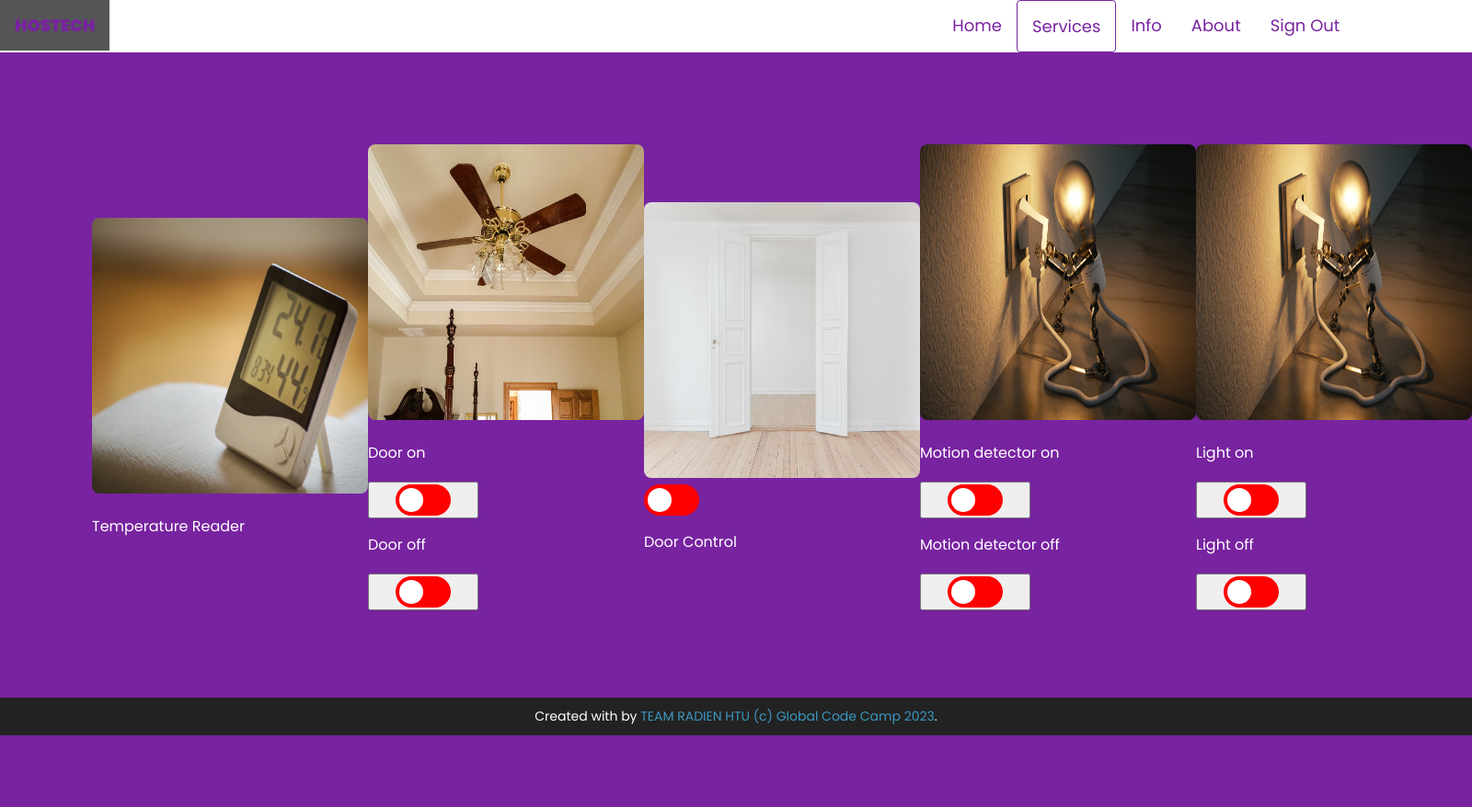
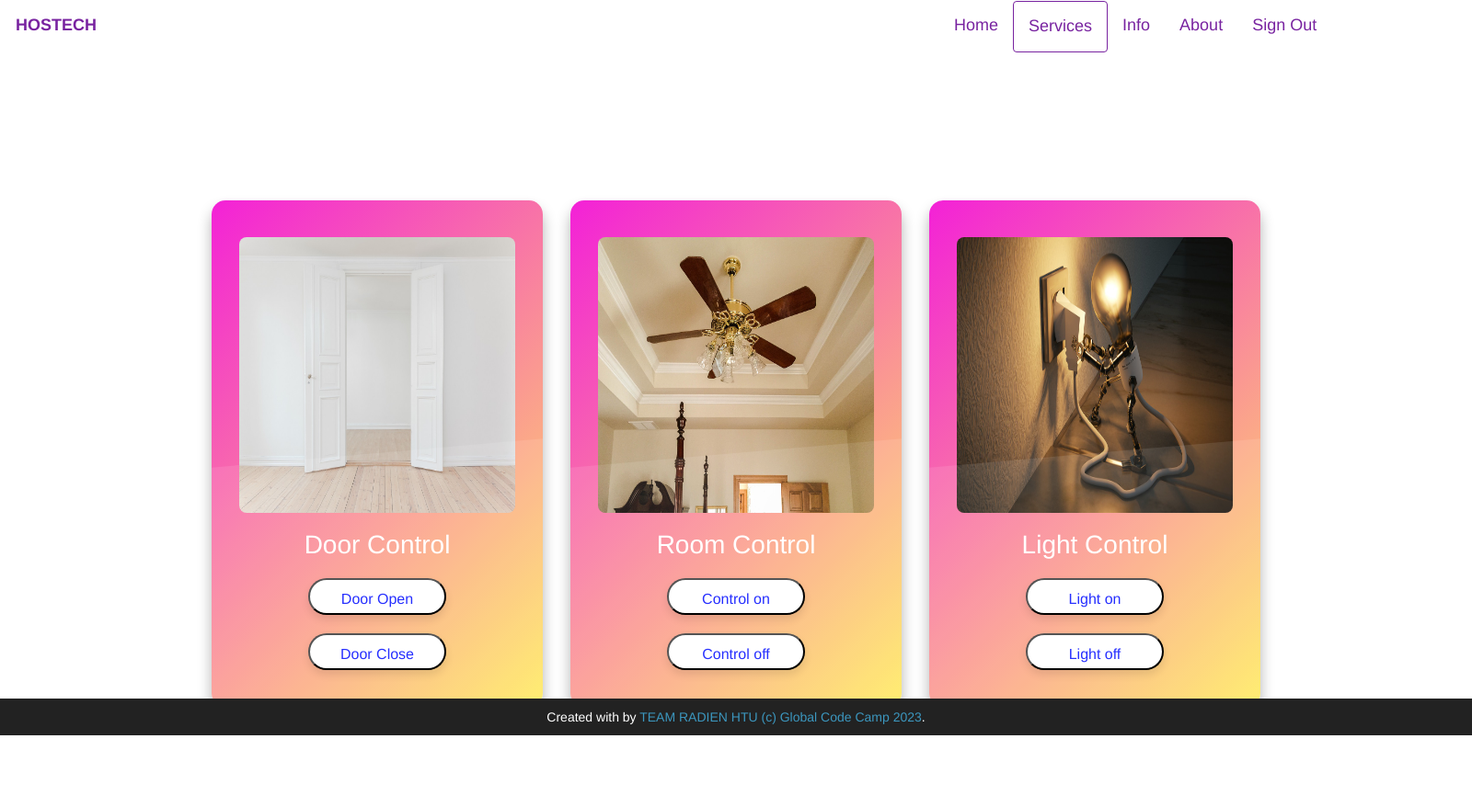
Before and after one commit to tek707/GlobalCode-HosTech, a Flask app: template templates/services.html in a window 1600 px wide. Shown: the whole page at 92% size. Before the commit the page ends 800 px from the top, so only its background shows below. Run offline with Flask 3, Linux system fonts and the light colour scheme; the template is opened without the code that fills it, so the values that code supplies are empty; some libraries are stand-ins or nearby versions.

Commit message:
Integrated all the codes and updated the ui

```diff
--- a/app.py
+++ b/app.py
@@ -57,7 +57,22 @@
 
 @app.route('/')
 def index():
+    return render_template('index.html')
+
+@app.route('/about.html')
+def aboutus():
+    return render_template('about.html')
+
+
+@app.route('/services.html')
+def services():
     return render_template('services.html')
+
+@app.route('/homepage.html')
+def homepage():
+    return render_template('homepage.html')
+
+
 
 @app.post('/door/on')
 def door_open():
@@ -77,35 +92,38 @@
 
         time.sleep(1)
 
-        return redirect("/")
+        return redirect("/services.html")
 
 @app.post('/door/off')
 def door_offline():
     ledgreen.on()
-    return redirect("/")
+    return redirect("/services.html")
 
 @app.post('/motionsensor/on')
 def motionsensor_on():
     pir.wait_for_motion()
     yellowled.on()
-    return redirect("/")
+    return redirect("/services.html")
 
 @app.post('/motionsensor/off')
 def motionsensor_off():
     pir.wait_for_no_motion()
     yellowled.off()
-    return redirect("/")
+    return redirect("/services.html")
+
 
 @app.post('/light/on')
 def light_on():
 
     yellowled.on()
-    return redirect("/")
+    return redirect("/services.html")
+
 
 @app.post('/light/off')
 def light_off():
 
     yellowled.off()
-    return redirect("/")
+    return redirect("/services.html")
+
 if __name__ == '__main__':
     app.run(debug=True, host='0.0.0.0')
--- a/static/css/style2.css
+++ b/static/css/style2.css
@@ -251,3 +251,81 @@
 button{
 	width: 120px;
 }
+
+
+
+section {
+	width: 100%;
+	height: 100vh;
+	box-sizing: border-box;
+	padding: 140px 0;
+
+  }
+
+  .card {
+	position: relative;
+	min-width: 300px;
+	height: auto;
+	overflow: hidden;
+	border-radius: 15px;
+	margin: 0 auto;
+	padding: 40px 20px;
+	box-shadow: 0 10px 15px rgba(0,0,0,0.3);
+	transition: .5s;
+  background: linear-gradient(-45deg, #ffec61, #f321d7);
+  }
+  .card:hover {
+	transform:scale(1.1);
+  }
+
+  .card:before {
+	content: '';
+	position: absolute;
+	bottom: 0;
+	left: 0;
+	width: 100%;
+	height: 40%;
+	background: rgba(255, 255, 255, .1);
+	z-index: 1;
+	transform: skewY(-5deg) scale(1.5);
+  }
+
+  .title .fa {
+	color: #fff;
+	font-size: 60px;
+	width: 100px;
+	height: 100px;
+	border-radius: 50%;
+	text-align: center;
+	line-height: 100px;
+	box-shadow: 0 10px 10px rgba(0, 0, 0, .1);
+  }
+  .title h2 {
+	position: relative;
+	margin: 20px 0 0;
+	padding: 0;
+	color: #fff;
+	font-size: 28px;
+	z-index: 2;
+  }
+
+  .card button{
+	display: block;
+	position: relative;
+	z-index: 2;
+	background-color: #fff;
+	color: #262fff;
+	width: 150px;
+	height: 40px;
+	text-align: center;
+	margin: 20px auto 0;
+	line-height: 40px;
+	border-radius: 40px;
+	font-size: 16px;
+	cursor: pointer;
+	text-decoration: none;
+	box-shadow: 0 5px 10px rgba(0,0,0, .1);
+  }
+  .card button:hover {
+
+  }
--- a/templates/services.html
+++ b/templates/services.html
@@ -5,6 +5,8 @@
     <title>HOSTECH</title>
     <link href="https://fonts.googleapis.com/css2?family=Poppins:wght@100;400;900&display=swap" rel="stylesheet">
     <link href="/static/css/style2.css" rel="stylesheet">
+    <link rel="stylesheet" href="https://cdnjs.cloudflare.com/ajax/libs/twitter-bootstrap/3.3.7/css/bootstrap.min.css">
+
 </head>
 <body>
 <nav>
@@ -17,126 +19,62 @@
         <li><a href="index.html">Sign Out</a></li>
     </ul>
 </nav>
+
+
+
+
+
 <section>
-    <div class="image-container">
-        <div class="image-switch">
-            <img src="/static/images/services/temperature.jpg" alt="temp" width="300" height="300">
+    <div class="container-fluid">
+      <div class="container">
+        <div class="row">
 
-            <p class="image-name">Temperature Reader</p>
+          <div class="col-sm-4">
+            <div class="card card_red text-center">
+              <div class="title">
+                  <img src="/static/images/services/door.jpg" alt="door" width="300" height="300">
+                <h2>Door Control</h2>
               </div>
-
-        <div class="image-switch">
-            <img src="/static/images/services/ceiling-fan.jpg" alt="Fan" width="300" height="300">
-            <p class="image-name">Door on</p>
               <form action="/door/on" method="post">
-                                <p class="image-name">
-                                    <button name="on">
-
-                                        <label class="switch">
-                                            <input type="checkbox">
-                                            <span class="slider round">
-                                            </span>
-                                        </label>
-
-                                </button></p>
+             <button>Door Open</button>
              </form>
-
-                            <p class="image-name">Door off</p>
              <form action="/door/off" method="post">
-                                             <p class="image-name">
-                                                 <button name="on">
-
-                                                     <label class="switch">
-                                                         <input type="checkbox">
-                                                         <span class="slider round">
-                                                         </span>
-                                                     </label>
-
-                                             </button></p>
+            <button> Door Close </button>
             </form>
             </div>
-
-        <div class="image-switch">
-            <img src="/static/images/services/door.jpg" alt="door" width="300" height="300">
-            <label class="switch">
-                <input type="checkbox">
-                <span class="slider round"></span>
-            </label>
-            <p class="image-name">Door Control</p>
           </div>
 
 
 
-                <div class="image-switch">
-                    <img src="/static/images/services/light.jpg" alt="light" width="300" height="300">
-                     <p class="image-name">Motion detector on</p>
-                            <form action="/motionsensor/on" method="post">
-                                <p class="image-name">
-                                    <button name="on">
-
-                                        <label class="switch">
-                                            <input type="checkbox">
-                                            <span class="slider round">
-                                            </span>
-                                        </label>
-
-                                </button></p>
+             <div class="col-sm-4">
+            <div class="card card_red text-center">
+              <div class="title">
+                <img src="/static/images/services/ceiling-fan.jpg" alt="light" width="300" height="300">
+                <h2>Room Control</h2>
+              </div>
+              <form action="/motionsensor/on" method="post">             <button>Control on</button>
              </form>
-
-                            <p class="image-name">Motion detector off</p>
+             <form action="/motionsensor/off" method="post">            <button> Control off </button>
+            </form>
+            </div>
+          </div>
 
 
-                            <form action="/motionsensor/off" method="post">
-                                <p class="image-name">
-                                    <button name = "off">
-                                        <label class="switch">
-                                            <input type="checkbox">
-                                            <span class="slider round">
+          <div class="col-sm-4">
+            <div class="card card_red text-center">
+              <div class="title">
+                <img src="/static/images/services/light.jpg" alt="light" width="300" height="300">
+                <h2>Light Control</h2>
+              </div>
+              <form action="/light/on" method="post">
+                <button> Light on </button>
 
-                                    </span>
-                                </label>
-
-                                    </button></p>
             </form>
-
-
-
+            <form action="/light/off" method="post">
+                <button> Light off </button>
+            </form>
             </div>
-
-          <div class="image-switch">
-                    <img src="/static/images/services/light.jpg" alt="light" width="300" height="300">
-                     <p class="image-name">Light on</p>
-                            <form action="/light/on" method="post">
-                                <p class="image-name">
-                                    <button name="on">
-
-                                        <label class="switch">
-                                            <input type="checkbox">
-                                            <span class="slider round">
-                                            </span>
-                                        </label>
-
-                                </button></p>
-                            </form>
-
-                            <p class="image-name">Light off</p>
-
-
-                            <form action="/light/off" method="post">
-                                <p class="image-name">
-                                    <button name = "off">
-                                        <label class="switch">
-                                            <input type="checkbox">
-                                            <span class="slider round">
-
-                                    </span>
-                                </label>
-
-                                    </button></p>
-                            </form>
-
-
-
+          </div>
           </div>
 
 
@@ -145,56 +83,10 @@
 
 
           </div>
+        </div>
+      </div>
+
   </section>
-
-
-
-
-
-
-
-
-
-
-
-
-
-
-
-
-
-
-
-
-
-
-
-
-
-
-
-
-
-
-
-
-
-
-
-
-
-
-
-
-
-
-
-
-
-
-
-
-
 
 
 
```
Also changed, not shown: templates/about.html (+4 -4 lines), templates/homepage.html (+5 -5 lines). Lines whose indentation alone changed are shown as unchanged.
